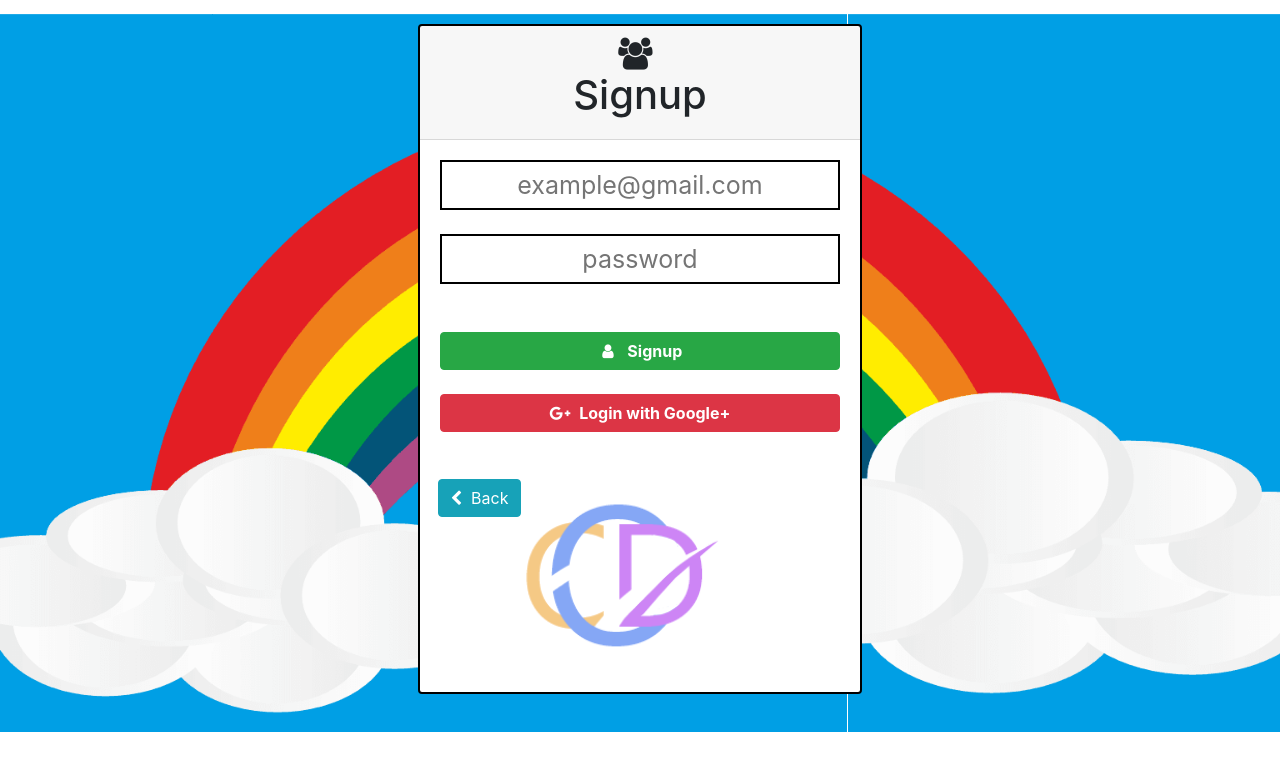
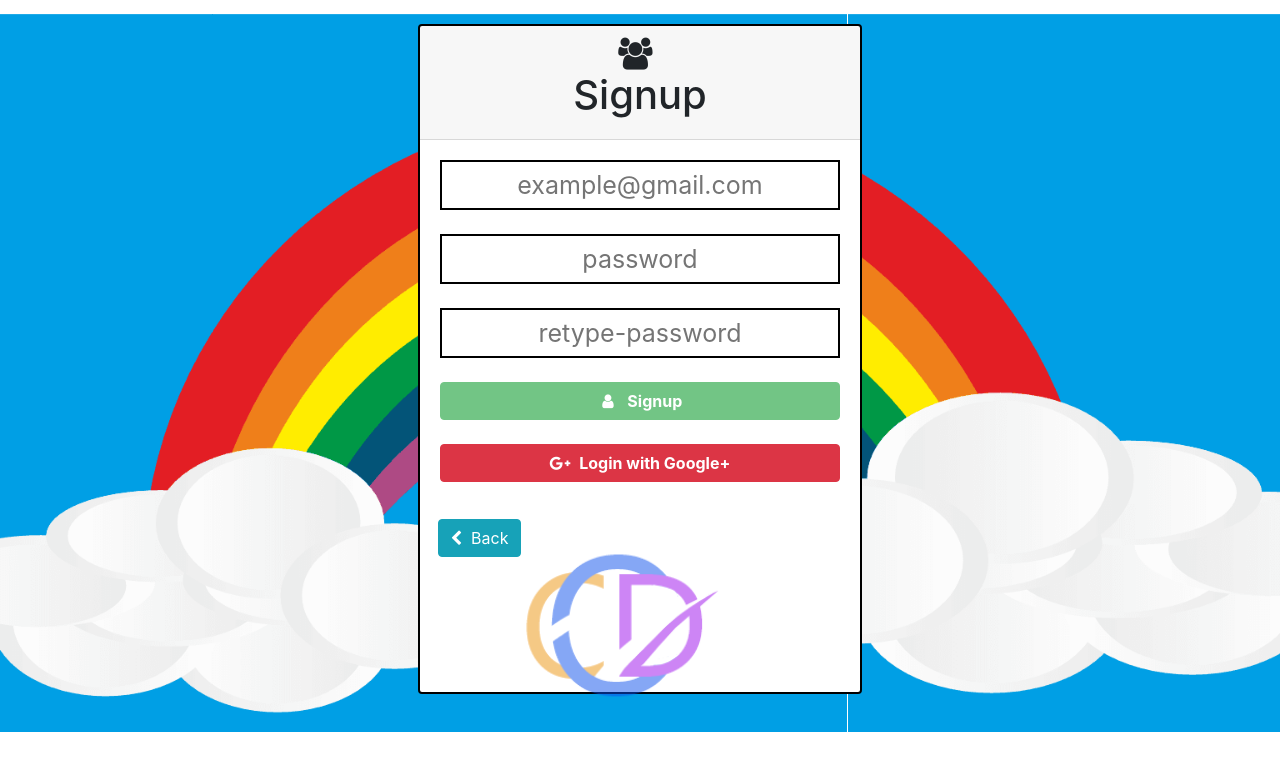
Before and after one commit to gajjardarshithasmukhbhai/MERN-CISMOX, a React app: page /sign-up in a window 1280 px wide. Built offline with nearby package versions, Linux system fonts and the light colour scheme.

Commit message:
mmmm
mmm

```diff
--- a/src/login.css
+++ b/src/login.css
@@ -152,7 +152,7 @@
 .G:focus{outline: 0 !important;}
 .click{
 	position: absolute;
-	top:68%;
+	top:74%;
 	left:4%;
 }
 
--- a/src/signup.js
+++ b/src/signup.js
@@ -8,6 +8,34 @@ import icon from './cismox_image/jlk.png';
 import '../node_modules/font-awesome/css/font-awesome.min.css'
 import {BrowserRouter as Router,Route,Link} from 'react-router-dom'
 class Signup extends React.Component{
+	constructor()
+{
+	super();
+	this.state={
+		email:"",
+		password:"",
+		retype:"",
+	}
+	this.email=this.email.bind(this);
+	this.password=this.password.bind(this);
+	this.retype=this.retype.bind(this);
+}
+email=(event)=>{
+	this.setState({
+		email:event.target.value,
+		button:"gajjar",
+	})
+}
+password=(eve)=>{
+	this.setState({
+		password:eve.target.value,
+	})
+}
+retype=(evenx)=>{
+	this.setState({
+		retype:evenx.target.value,
+	})
+}
 	render()
 	{
 		return(
@@ -25,17 +53,22 @@ class Signup extends React.Component{
 										<h1 class="text text-center">Signup</h1>
 									</div>
 									<div class="card-body ">
-										<input type="text" class="username" placeholder="example@gmail.com" />
+										<input type="text" value={this.state.email} onChange={this.email} class="username" placeholder="example@gmail.com" />
 										<br/><br/>
-										<input type="password" class="password"
+										<input type="password" value={this.state.password} onChange={this.password} class="password"
 
 										 placeholder="password"
 										  />
 										<br/>
 										<br/>
+										<input type="password" value={this.state.retype} onChange={this.retype} class="password"
+
+										 placeholder="retype-password"
+										  />
+										<br/>
 										<br/>
 
-										<button type="button" class="btn text-capitalize btn-block btn-success lead"><i class="fa fa-user fa-fw" aria-hidden="true"></i>
+										<button type="button"  disabled={(this.state.email.length&&this.state.password.length&&this.state.retype.length)?false:true} class="btn text-capitalize btn-block btn-success lead"><i class="fa fa-user fa-fw" aria-hidden="true"></i>
 										&nbsp;&nbsp;<b>signup</b></button>
 										<br/>
 										<button class="btn btn-block btn-danger">
@@ -45,6 +78,7 @@ class Signup extends React.Component{
 									</button>
 										<img src={icon} class="img-fluid logo"/>
 									</div>
+
 									<Link to="/" class="btn btn-info click"><i class="fa fa-chevron-left"></i>&nbsp;&nbsp;Back</Link>
 									</div>
 							</div>
```
